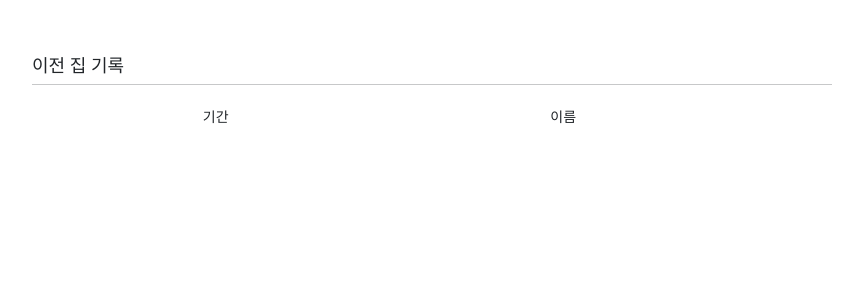
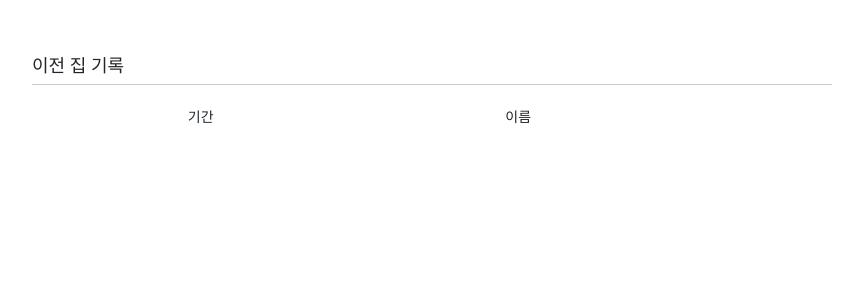
Before and after one commit to piro16knockknock/knockknock, a Django app: page /mypage/ in a window 1280 px wide. Shown: the part 668-968 px from the top of the page, without its empty margins (383-1246 px from the left). Run offline with Django 4.2, Linux system fonts and the light colour scheme; the visitor is signed in with stand-in values (Sample User, id 1); data comes from the database, SQL or seed files in the repository; data that the repository does not hold is empty; parts of the project's set-up code (start-up, migrations or seed data) failed here and were passed over; some libraries are stand-ins or nearby versions; some web fonts are replaced.

Commit message:
[FIX] mypage css 수정

```diff
--- a/static/css/login/mypage.css
+++ b/static/css/login/mypage.css
@@ -104,18 +104,25 @@
     font-size: 1.4rem;
 }
 
+
+
+
 .past-record tr:nth-child(1){
+    width: 70rem;
     padding: 1rem;
-    padding-right: 9.5rem;
+    padding-right: 5.5rem;
 
     display: flex;
     justify-content: space-around;
 }
 
-.past-record tr:nth-child(2){
+.past-record tr{
+    width: 70rem;
     display: flex;
     justify-content: space-between;
 }
+
+
 
 
 /*이전집 기록 보기, 이사하기, 생활수칙보기*/
```
